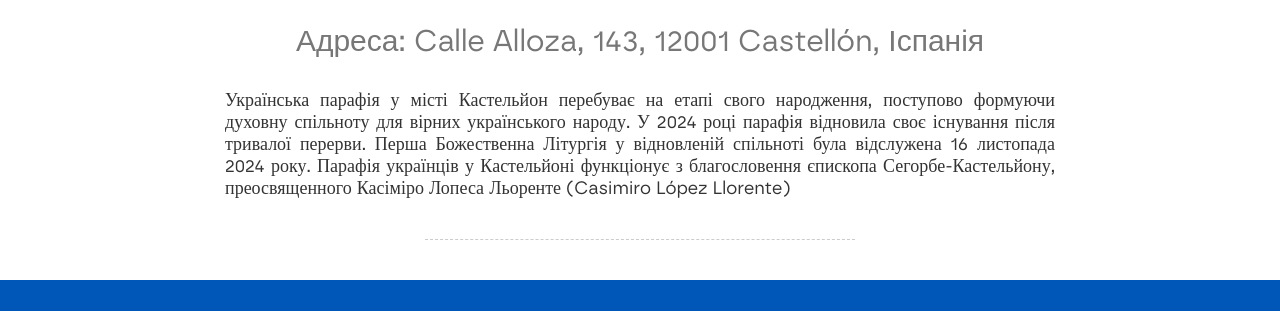
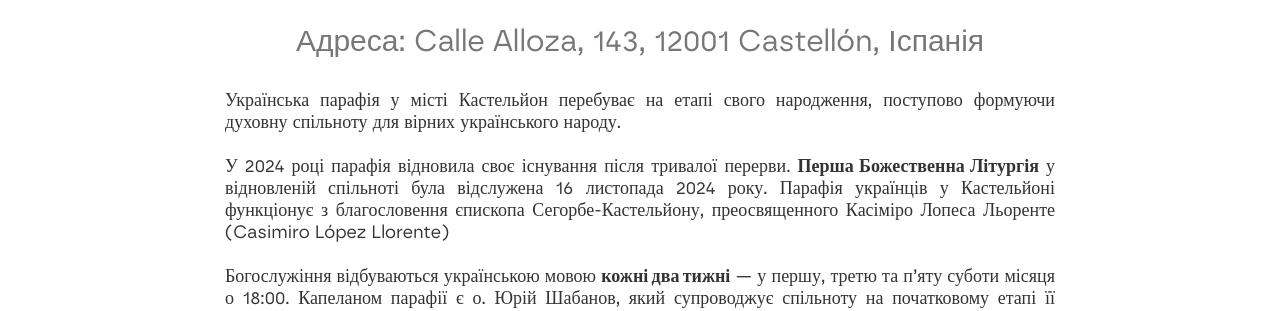
Before and after one commit to denxiik/ukrainian-church-vinaros-web, a plain HTML site: page ukr/castellon/index.html in a window 1280 px wide. Shown: the part 828-1139 px from the top of the page. Drawn offline with Linux system fonts and the light colour scheme.

Commit message:
corrections

```diff
--- a/ukr/castellon/index.html
+++ b/ukr/castellon/index.html
@@ -4,7 +4,7 @@
 <head>
     <meta charset="UTF-8" />
     <meta name="viewport" content="width=device-width, initial-scale=1.0">
-    <title>Церква</title>
+    <title>Кастельйон</title>
     <link rel="icon" href="../../img/logo.png">
 
     <!-- CSS -->
@@ -39,11 +39,21 @@
         </h5>
 
         <p class="paragraph-normal">
-            Українська парафія у місті Кастельйон перебуває на етапі свого народження, поступово формуючи духовну спільноту
-            для вірних українського народу. У 2024 році парафія відновила своє існування після тривалої перерви. Перша
-            Божественна Літургія у відновленій спільноті була відслужена 16 листопада 2024 року. Парафія українців у
+            Українська парафія у місті Кастельйон перебуває на етапі свого народження, поступово формуючи духовну
+            спільноту для вірних українського народу.
+            <br> <br>
+            У 2024 році парафія відновила своє існування після тривалої перерви. <strong>Перша
+            Божественна Літургія</strong> у відновленій спільноті була відслужена 16 листопада 2024 року. Парафія українців у
             Кастельйоні функціонує з благословення єпископа Сегорбе-Кастельйону, преосвященного Касіміро Лопеса Льоренте
             (Casimiro López Llorente)
+            <br> <br>
+            Богослужіння відбуваються українською мовою <strong>кожні два тижні</strong> — у першу, третю та п’яту суботи місяця о 18:00.
+            Капеланом парафії є о. Юрій Шабанов, який супроводжує спільноту на початковому етапі її формування, сприяючи
+            розвитку молитовного та церковного життя.
+            <br> <br>
+            Щиро запрошуємо всіх українців долучитися до нашої громади!
+            Нехай це місце стане для вас духовною домівкою, де ми разом можемо зростати у вірі, молитві та підтримці
+            одне одного.
         </p>
         <hr class="separator">
     </div>
```
Also changed, not shown: ukr/torreblanca/index.html (+5 -3 lines), ukr/vinaros/index.html (+1 -1 lines).
